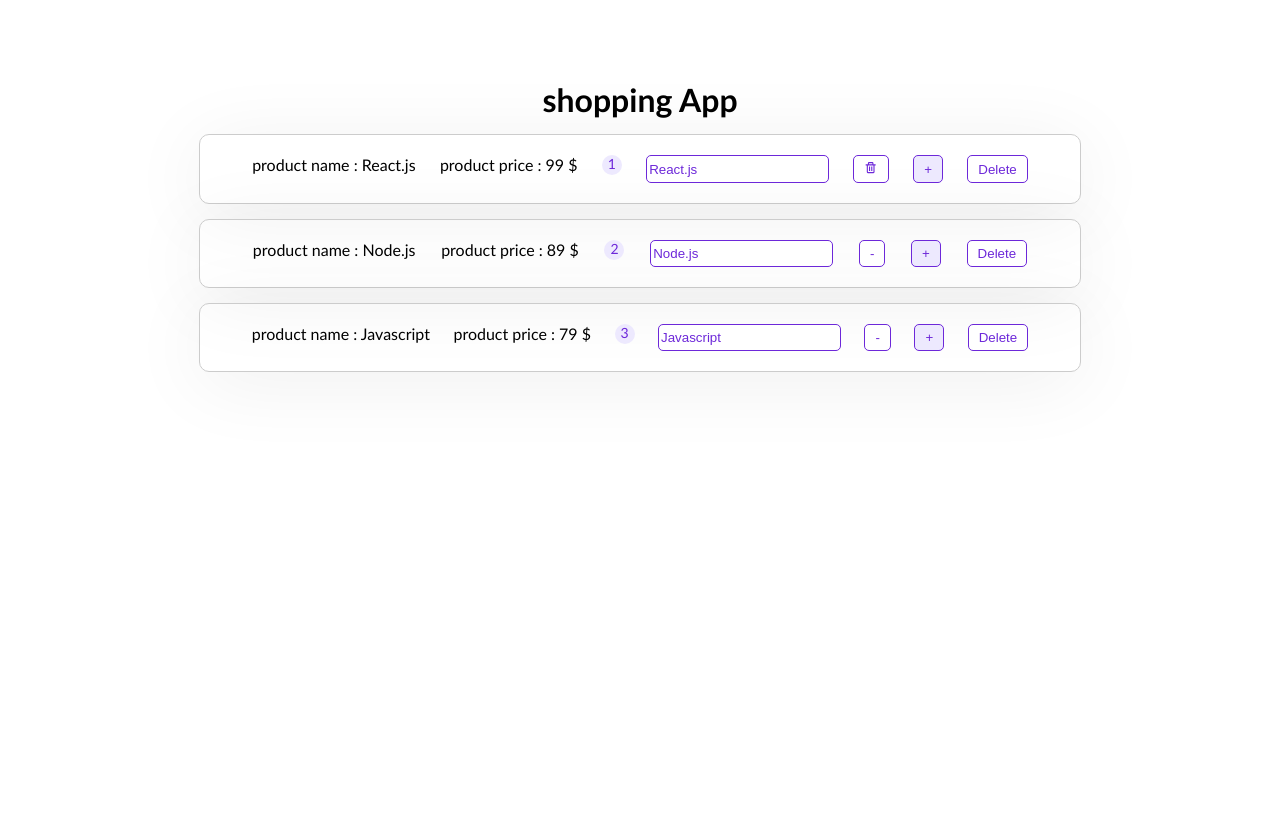
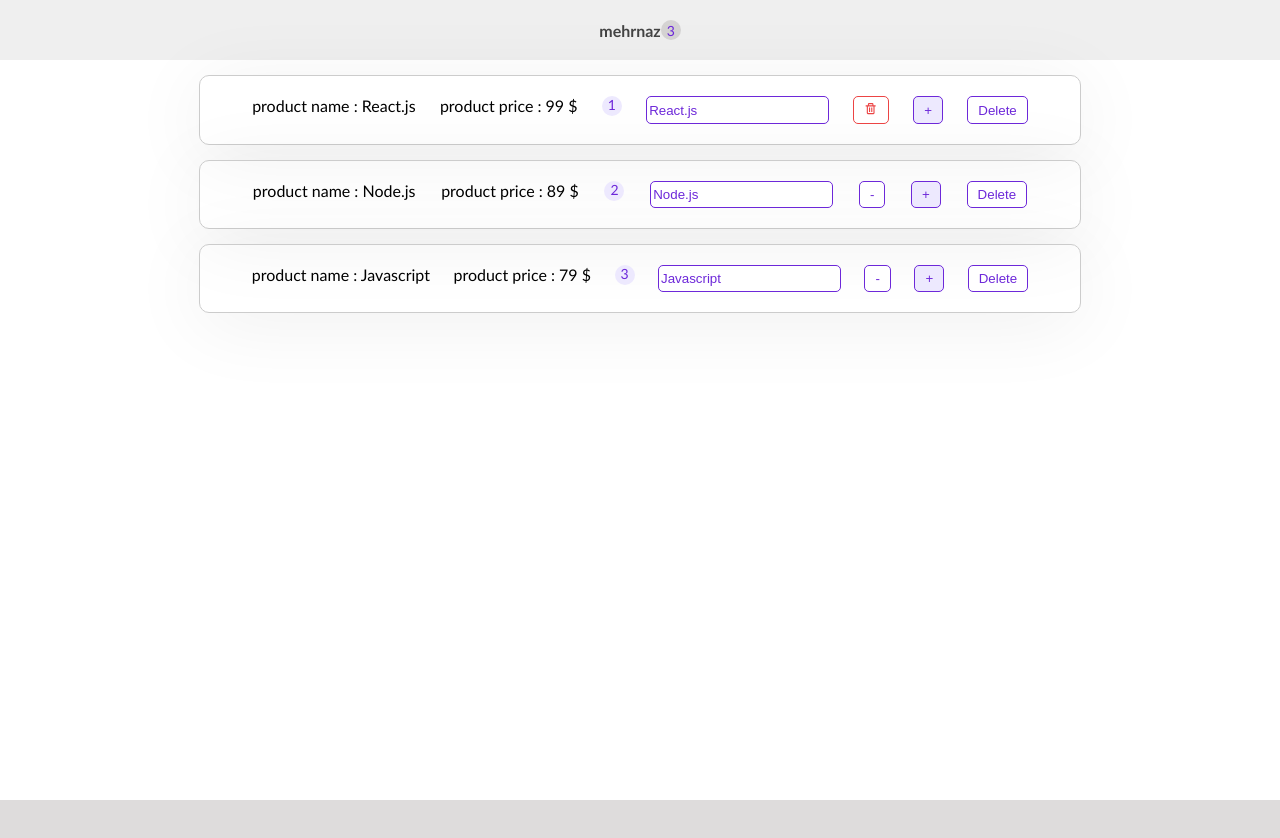
Before and after one commit to mehrnazpishyar/React-review, a React (Create React App) app: page / in a window 1280 px wide. Shown: the top 838 px of the page. After the commit the page ends 800 px from the top, so only its background shows below. Built offline with nearby package versions, Linux system fonts and the light colour scheme.

Commit message:
add navbar to project

```diff
--- a/src/App.css
+++ b/src/App.css
@@ -1,6 +1,5 @@
 
 .container {
-  padding-top: 5rem;
   display: flex;
   flex-direction: column;
   align-items: center;
--- a/src/App.js
+++ /dev/null
@@ -1,13 +0,0 @@
-import "./App.css";
-import ProductList from "./components/ProductList/ProductList";
-
-function App() {
-  return (
-    <div className="container" id="title">
-      <h1>shopping App</h1>
-      <ProductList />
-    </div>
-  );
-}
-
-export default App;
--- a/src/components/ProductList/ProductList.js
+++ b/src/App.jsx
@@ -1,14 +1,17 @@
-import React, { Component } from "react";
-import Product from "../Product/Product";
+import "./App.css";
+import ProductList from "./components/ProductList/ProductList";
+import Navbar from "./components/Navbar/Navbar.jsx";
+import { Component } from "react";
 
-class ProductList extends Component {
+
+class App extends Component {
   state = {
-    products: [
+    products : [
       { title: "React.js", price: "99 $", id: 1, quantity: 1 },
       { title: "Node.js", price: "89 $", id: 2, quantity: 2 },
       { title: "Javascript", price: "79 $", id: 3, quantity: 3 },
-    ],
-  };
+    ]
+  }
 
   removeHandler = (id) => {
     console.log("clicked", id);
@@ -50,30 +53,15 @@ class ProductList extends Component {
     this.setState({products})
   }
 
-
-
   render() {
-
     return (
-      <div>
-        {!this.state.products.length && <div>There is no product in cart</div>}
-        {this.state.products.map((product, index) => {
-          return (
-            <Product
-              // name={product.title}
-              // price={product.price}
-              product={product}
-              key={index}
-              onDelete={() => this.removeHandler(product.id)}
-              onIncrement={() => this.incrementHandler(product.id)}
-              onDecrement={() => this.decrementHandler(product.id)}
-              onChange = {(e) => this.changeHandler(e,product.id)}
-            />
-          );
-        })}
-      </div>
-    );
+      <div className="container" id="title">
+      <Navbar totalItems={this.state.products.filter((p) => p.quantity > 0).length}/>
+      <ProductList products={this.state.products} onRemove={this.removeHandler}  onIncrement={this.incrementHandler} onDecrement={this.decrementHandler}  onChange={this.changeHandler} />
+    </div>
+    )
   }
 }
 
-export default ProductList;
+
+export default App;
--- /dev/null
+++ b/src/components/Navbar/Navbar.jsx
@@ -0,0 +1,13 @@
+import React from "react";
+import styles from "./navbar.module.css";
+
+const Navbar = (props) => {
+  return (
+    <header className={styles.navbar}>
+      <h2>mehrnaz</h2>
+      <span>{props.totalItems}</span>
+    </header>
+  );
+};
+
+export default Navbar;
--- /dev/null
+++ b/src/components/Navbar/navbar.module.css
@@ -0,0 +1,28 @@
+
+.navbar {
+    width: 100%;
+    background-color: #efefef;
+    height: 60px;
+    text-align: center;
+    display: flex;
+    justify-content: center;
+    align-items: center;
+}
+
+.navbar h2 {
+    font-size: 16px;
+    color: #444;
+}
+
+.navbar span {
+    display: inline-block;
+    width: 20px;
+    height: 20px;
+    font-size: 14px;
+    background-color: #d5d3d3;
+    color:#6d28d9 ;
+    border-radius: 50%;
+    display: flex;
+    justify-content: center;
+    align-items: center;
+}
--- a/src/components/Product/Product.js
+++ b/src/components/Product/Product.jsx
@@ -13,7 +13,7 @@ const Product = (props) => {
       <input className={styles.input} type="text" onChange={props.onChange} value={props.product.title} />
       <button
         onClick={props.onDecrement}
-        className={styles.button}
+        className={`${styles.button} ${props.product.quantity === 1 && styles.remove}`}
       >
       {props.product.quantity > 1 ? "-" : <BiTrash />}
       </button>
--- a/src/components/Product/product.module.css
+++ b/src/components/Product/product.module.css
@@ -48,3 +48,8 @@
 .input:focus{
     border: 2px solid #6d28d9;
 }
+
+.remove {
+    color: rgb(236,68,68);
+    border: 1px solid rgb(236,68,68);
+}
--- /dev/null
+++ b/src/components/ProductList/ProductList.jsx
@@ -0,0 +1,31 @@
+import React, { Component } from "react";
+import Product from "../Product/Product";
+
+class ProductList extends Component {
+
+
+  render() {
+
+    return (
+      <div>
+        {!this.props.products.length && <div>There is no product in cart</div>}
+        {this.props.products.map((product, index) => {
+          return (
+            <Product
+              // name={product.title}
+              // price={product.price}
+              product={product}
+              key={index}
+              onDelete={() => this.props.onRemove(product.id)}
+              onIncrement={() => this.props.onIncrement(product.id)}
+              onDecrement={() => this.props.onDecrement(product.id)}
+              onChange = {(e) => this.props.onChange(e,product.id)}
+            />
+          );
+        })}
+      </div>
+    );
+  }
+}
+
+export default ProductList;
```
